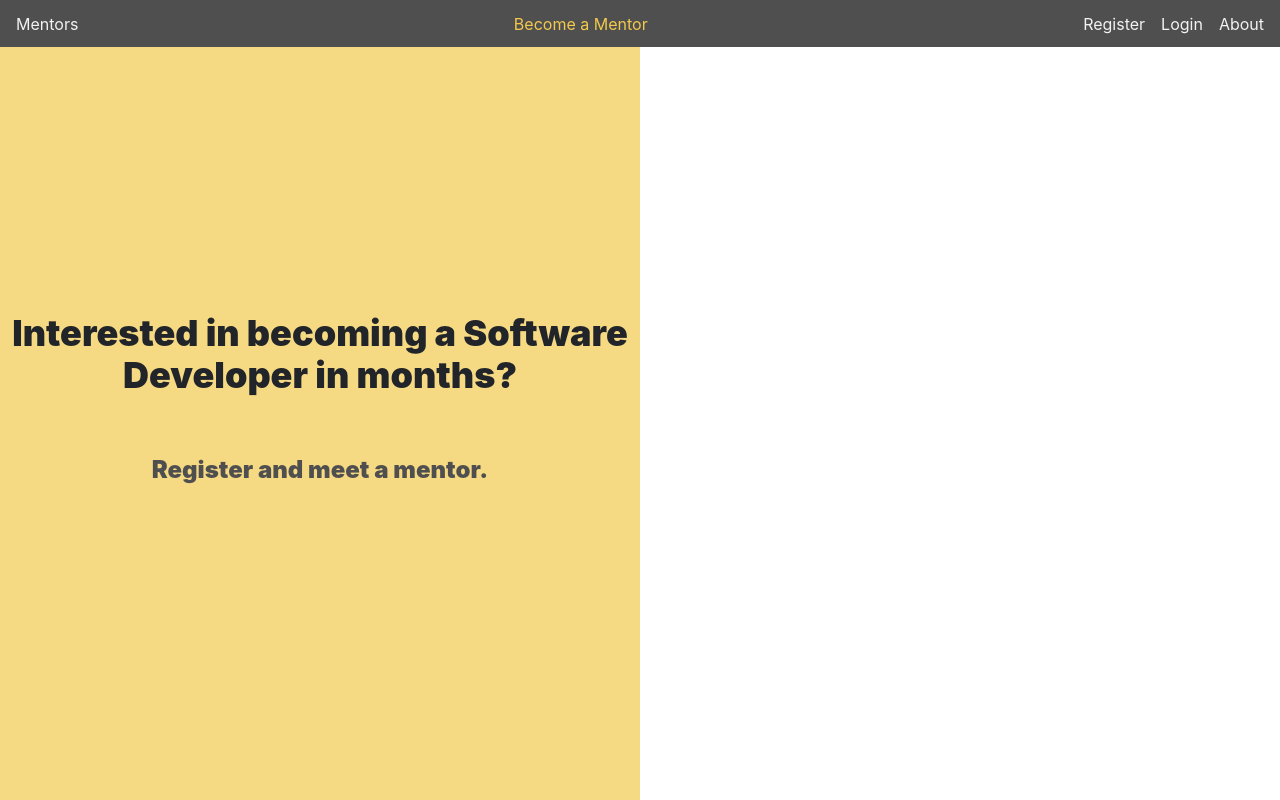
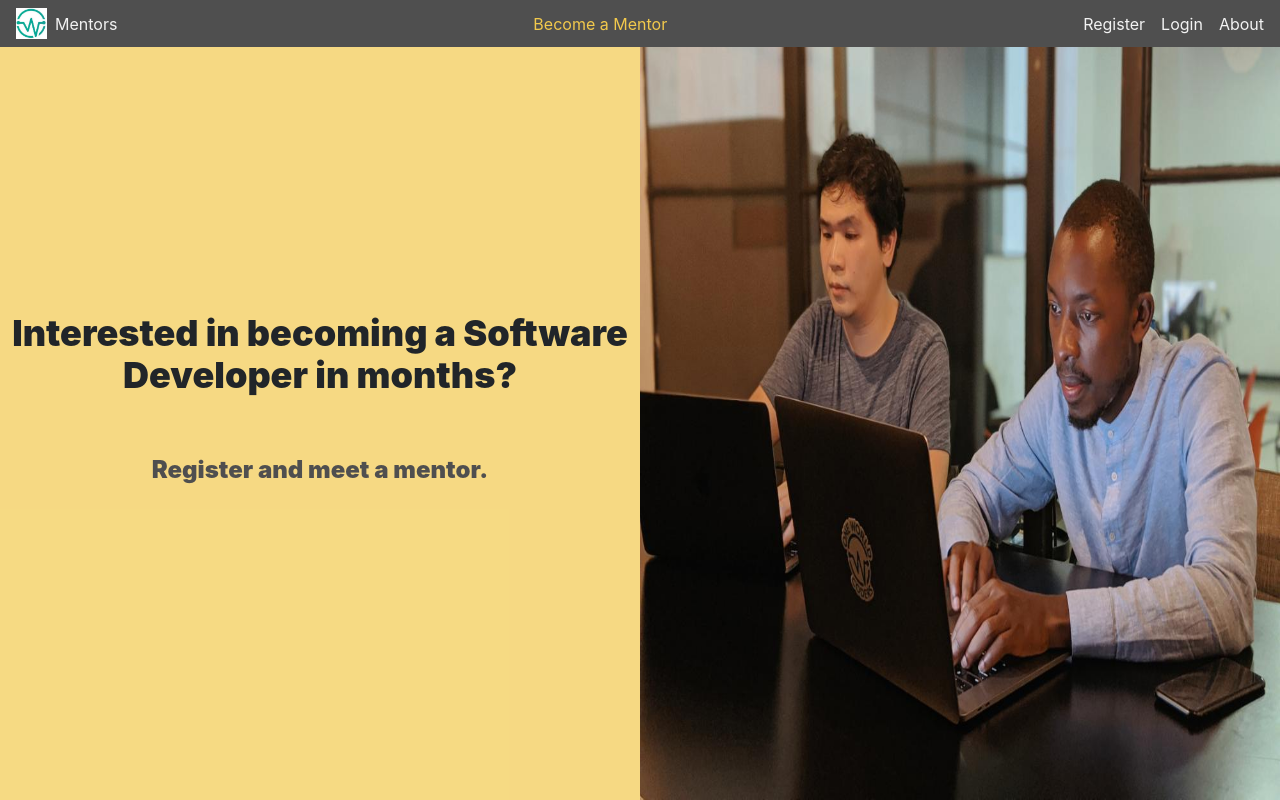
Before and after one commit to oneworldcoders/hm_04_26_one_world_mentors_frontend, a React (Create React App) app: page / in a window 1280 px wide. Built offline with nearby package versions, Linux system fonts and the light colour scheme.

Commit message:
Added assets

```diff
--- a/src/pages/welcome.css
+++ b/src/pages/welcome.css
@@ -18,6 +18,19 @@
 .logo {
   margin-right: auto;
   margin-left: 16px;
+  display: flex;
+	justify-content: center;
+	align-items: center;
+}
+
+.logo:before {
+	background-image: url('/assets/logo.jpg');
+  background-size: 31px 31px;
+	display: inline-block;
+	width: 31px;
+	height: 31px;
+	margin-right: 8px;
+	content:"";
 }
 
 .action {
@@ -43,6 +56,8 @@
 
 .right {
   width: 50%;
+  background-image: url(/assets/mentors.jpg);
+  background-size: 100% 100%;
 }
 
 .tagline {
```
Also changed, not shown: public/assets/logo.jpg (added), public/assets/mentors.jpg (added).
